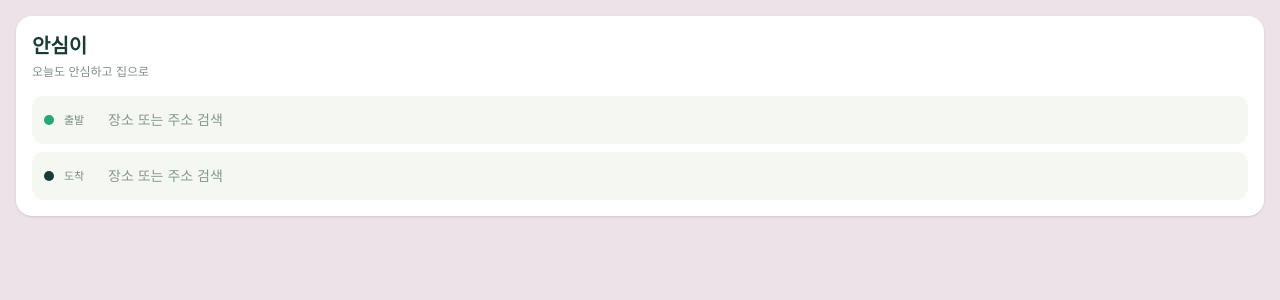
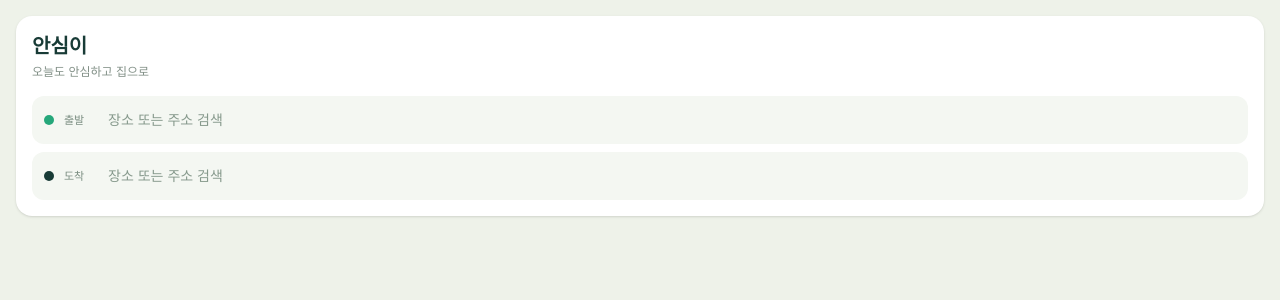
Before and after one commit to shinhan-ansimi/ansimi-frontend, a React (Vite) app: page / in a window 1280 px wide. Shown: the top 300 px of the page. Built offline with nearby package versions, Linux system fonts and the light colour scheme.

Commit message:
feat : 메인메이지 색상 변경

```diff
--- a/src/App.tsx
+++ b/src/App.tsx
@@ -9,7 +9,7 @@ import LocationSearchExample from './examples/LocationSearchExample'
 function App() {
   return (
 
-    <main className='min-h-screen bg-[#EEE2E9] p-4'>
+    <main className='min-h-screen bg-[#EEF2E9] p-4'>
 
       {/* 라우팅 화면 목록 */}
       <Routes>
```
